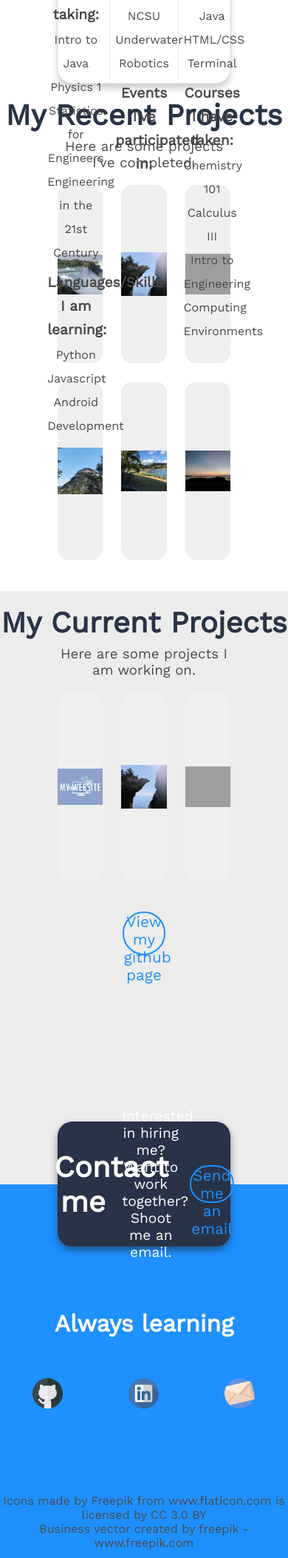
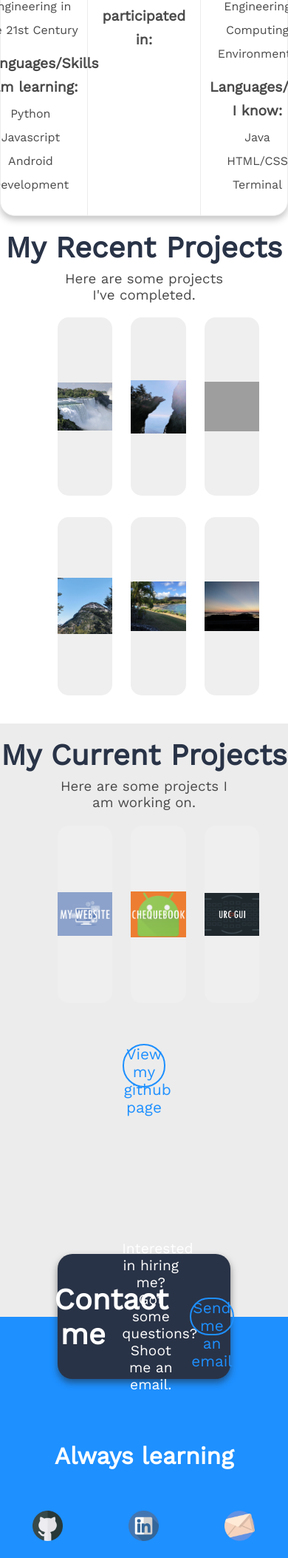
Before and after one commit to SimplyJacoby/My-Website, a PHP site: page /JacobBream.html in a window 390 px wide; the page is wider, and only the part inside the window is pictured. Shown: the part 1975-4081 px from the top of that part at 74% size. Run offline with PHP 8.4, Linux system fonts and the light colour scheme; grey boxes are pictures that could not be loaded.

Commit message:
new home bg, better responsiveness

```diff
--- a/JacobBream.html
+++ b/JacobBream.html
@@ -19,11 +19,11 @@
         <div id="container">
             <div id="home">
                 <h1 id="intro">CS Student, Aspiring Developer, Problem Solver</h1>
-                <p id="intro-statement">I am always learning.</p>
-                <img src="images/profile-pic.jpg" width=300px height=300px>
+                <p id="intro-statement">Always learning.</p>
+                <img src="images/profile-pic.jpg">
             </div>
 
-            <div id="about" data-aos="fade-right">
+            <div id="about">
                 <div id="about-header-container">
                     <h1 class="section-header">About Me</h1>
                     <h3 class="section-header-description">Currently I'm a computer science student at NC State University.
@@ -73,6 +73,14 @@
 
                         <h1 class="title">Retaining</h1>
                         <p class="description">Through my classes and experiences, I have gained valuable programming knowledge and skills.</p>
+                        <h2 class="about-section-header">Courses I have taken:</h2>
+                        <ul class="about-section-info">
+                            <li>Chemistry 101</li>
+                            <li>Calculus III</li>
+                            <li>Intro to Engineering</li>
+                            <li>Computing Environments</li>
+                        </ul>
+
                         <h2 class="about-section-header">Languages/Skills I know:</h2>
                         <ul class="about-section-info">
                             <li>Java</li>
@@ -80,13 +88,7 @@
                             <li>Terminal</li>
                         </ul>
 
-                        <h2 class="about-section-header">Courses I have taken:</h2>
-                        <ul class="about-section-info">
-                            <li>Chemistry 101</li>
-                            <li>Calculus III</li>
-                            <li>Intro to Engineering</li>
-                            <li>Computing Environments</li>
-                        </ul>
+
                     </div>
                 </div>
             </div>
@@ -169,16 +171,16 @@
 
                 <div id="current-projects-hidden-containers">
                     <div class="project-hidden-container" data-aos="fade-up-right">
-                        <p class="project-link-p">Yes, the website you're looking at right now. It's still a work in progress...</p>
+                        <p class="project-link-p">Yep, the website you're looking at right now. It's still a work in progress...</p>
                         <button class="project-link-button" onclick="visitNewPage('https://github.com/SimplyJacoby/My-Website');">View Project  ></button>
                     </div>
                     <div class="project-hidden-container" data-aos="fade-up">
-                        <p class="project-link-p">this is the project info</p>
-                        <button class="project-link-button">View Project  ></button>
+                        <p class="project-link-p">A finances tracking app built for android.</p>
+                        <button class="project-link-button" onclick="visitNewPage('https://github.com/SimplyJacoby/Chequebook')">View Project  ></button>
                     </div>
                     <div class="project-hidden-container" data-aos="fade-up-left">
-                        <p class="project-link-p">this is the project info</p>
-                        <button class="project-link-button">View Project  ></button>
+                        <p class="project-link-p">A completely rebuilt GUI control panel for the NCSU underwater robotics club.</p>
+                        <button class="project-link-button" onclick="visitNewPage('https://github.com/rrohak/URCGUI')">View Project  ></button>
                     </div>
                 </div>
                 <button class="view-github" onclick="visitNewPage('https://github.com/SimplyJacoby');">View my github page</button>
@@ -187,7 +189,7 @@
             <div id="contact">
                 <div id="contact-container">
                     <h1 id="contact-title">Contact me</h1>
-                    <p id="contact-info">Interested in hiring me? Want to work together? Shoot me an email.</p>
+                    <p id="contact-info">Interested in hiring me? Got some questions? Shoot me an email.</p>
                     <button id="contact-button">Send me an email</button>
                 </div>
             </div>
--- a/JacobBreamStyle.css
+++ b/JacobBreamStyle.css
@@ -166,9 +169,10 @@ body {
     justify-content: center;
     text-align: center;
     line-height: 200%;
-    height: 80vh;
-    margin-left: 20%;
-    margin-right: 20%;
+    min-height: 700px;
+    max-width: 1200px;
+    margin-left: auto;
+    margin-right: auto;
     position: relative;
     top: -15%;
     background: var(--bg-light-color);
@@ -226,16 +230,12 @@ body {
 .project-img-button {
     border-radius: 15px;
     border: 0px solid var(--border-color);
-    width: 100%;
-    height: 100%;
+    width: 19vw;
+    height: 28.5vh;
     background-repeat: no-repeat;
     background-size: 120%;
     background-position: center;
     transition: all .3s ease-in-out !important;
-}
-
-.project-img-button:hover {
-    background-size: 140%;
 }
 
 .project-hidden-container:hover {
@@ -294,6 +294,7 @@ body {
     width: 15%;
     margin-left: 42.5%;
     margin-right: 42.5%;
+    margin-bottom: 5vh;
     transition: all .3s ease-in-out;
 }
 
@@ -372,11 +373,11 @@ body {
     background-image:url('images/Project-My-Website.png');
 }
 .projects-link-container #b8 {
-    background-image:url('images/test2.jpg');
+    background-image:url('images/Project-Chequebook.png');
 }
 
 .projects-link-container #b9 {
-    background-image:url('images/test3.jpg');
+    background-image:url('images/Project-URC-GUI.png');
 }
 
 /* current projects */
```
Also changed, not shown: other parts of JacobBreamStyle.css (+14 -11 lines), images/Project-Chequebook.png (added), images/Project-URC-GUI.png (added), images/sky-background-2.jpg (added), images/sky-background.jpg (added).
